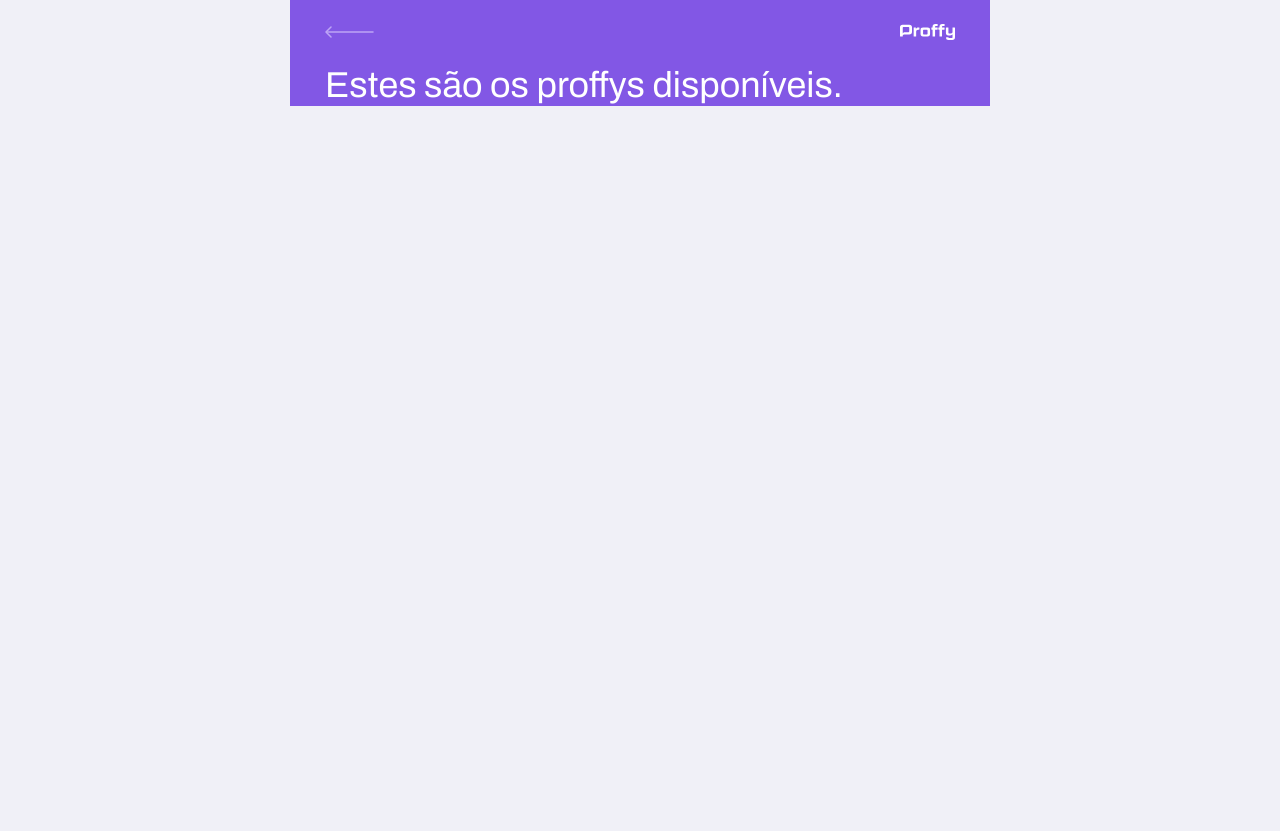
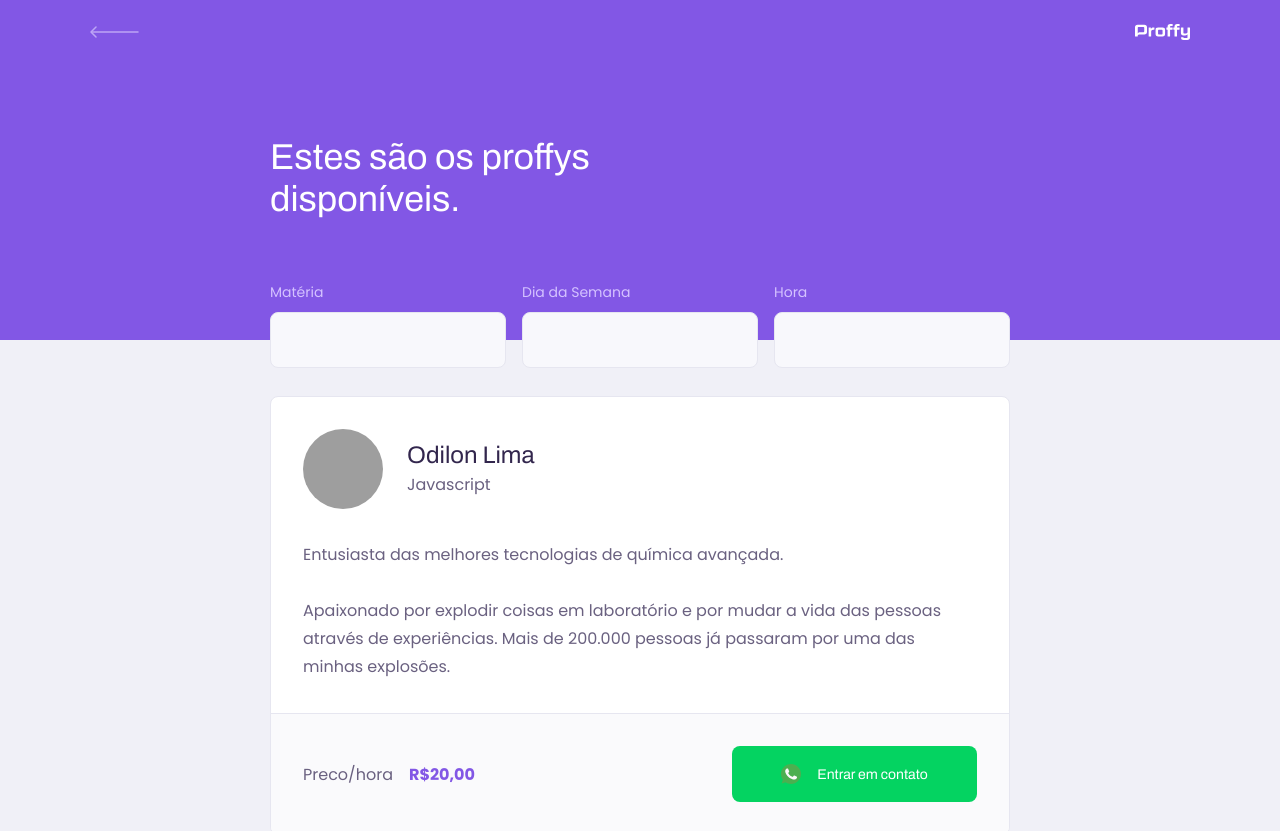
Before and after one commit to OdilonLimaNeto/NLW-2, a React (Create React App) app in the folder web/: page /study in a window 1280 px wide. Shown: the top 831 px of the page. Before the commit the page ends 800 px from the top, so only its background shows below. Built offline with nearby package versions, Linux system fonts and the light colour scheme; grey boxes are pictures that could not be loaded.

Commit message:
front-end finalized

```diff
--- a/web/src/assets/styles/global.css
+++ b/web/src/assets/styles/global.css
@@ -47,6 +47,7 @@
 button,
 textarea {
   font: 500 1.6rem Poppins;
+  color: var(--color-text-base);
 }
 
 .container {
--- a/web/src/components/PageHeader/index.tsx
+++ b/web/src/components/PageHeader/index.tsx
@@ -1 +1,33 @@
-import React from 'react'
+import React from 'react';
+import { Link } from 'react-router-dom';
+
+import backIcon from '../../assets/images/icons/back.svg'
+import logoImg from '../../assets/images/logo.svg';
+import './styles.css';
+
+interface PageHeaderProps {
+  title: string;
+}
+
+const PageHeader: React.FC<PageHeaderProps> = (props) => {
+  return (
+    <header className="page-header">
+        <div className="top-bar-container">
+          <Link to="/">
+            <img src={backIcon} alt="Voltar"/>
+          </Link>
+          <img src={logoImg} alt="Proffy"/>
+        </div>
+
+        <div className="header-content">
+          <strong>{props.title}</strong>
+
+          {props.children}
+
+        </div>
+      </header>
+  );
+
+}
+
+export default PageHeader;
--- a/web/src/components/PageHeader/styles.css
+++ b/web/src/components/PageHeader/styles.css
@@ -0,0 +1,68 @@
+
+.page-header {
+  display: flex;
+  flex-direction: column;
+  background-color:  var(--color-primary);
+
+}
+
+.page-header .top-bar-container {
+  width: 90%;
+  margin: 0 auto;
+  display: flex;
+  justify-content: space-between;
+  align-items: center;
+  color: var(--color-text-in-primary);
+  padding: 1.6rem 0
+}
+
+.page-header .top-bar-container a {
+  height: 3.2rem;
+  transition: opacity 0.2s;
+}
+
+.page-header .top-bar-container a:hover {
+  opacity: 0.6;
+}
+.page-header .top-bar-container > img {
+  height: 1.6rem;
+}
+
+.page-header .header-content {
+  width: 90%;
+  margin: 0 auto;
+  position: relative;
+  margin: 0 auto;
+}
+
+.page-header .header-content strong {
+  font: 700 3.6rem Archivo;
+  line-height: 4.2rem;
+  color: var(--color-title-in-primary);
+}
+
+@media(min-width: 700px) {
+  .page-header {
+    height: 340px;
+
+  }
+
+  .page-header .top-bar-container {
+    max-width: 1100px;
+  }
+
+  .page-header .header-content {
+    flex: 1;
+    max-width: 740px;
+    margin: 0 auto;
+    padding-bottom: 48px;
+    display: flex;
+    flex-direction: column;
+    justify-content: center;
+    text-align: flex-start;
+  }
+
+  .page-header .header-content strong {
+    max-width: 350px;
+  }
+}
--- /dev/null
+++ b/web/src/components/TeacherItem/index.tsx
@@ -0,0 +1,36 @@
+import React from 'react';
+
+import whatappIcon from '../../assets/images/icons/whatsapp.svg';
+
+import './styles.css'
+function TeacherItem() {
+  return(
+    <article className="teacher-item">
+        <header>
+          <img src="https://avatars1.githubusercontent.com/u/51898473?s=460&u=b90e299a04d6d7b510c4eee33230a3760c887ebe&v=4" alt="Odilon Lima"/>
+          <div>
+            <strong>Odilon Lima</strong>
+            <span>Javascript</span>
+          </div>
+        </header>
+        <p>
+          Entusiasta das melhores tecnologias de química avançada.
+          <br/><br/>
+          Apaixonado por explodir coisas em laboratório e por mudar a vida das pessoas através de experiências. Mais de 200.000 pessoas já passaram por uma das minhas explosões.
+        </p>
+
+        <footer>
+          <p>
+            Preco/hora
+            <strong>R$20,00</strong>
+          </p>
+          <button type="button">
+            <img src={whatappIcon} alt="Whatsapp"/>
+            Entrar em contato
+          </button>
+        </footer>
+  </article>
+  );
+}
+
+export default TeacherItem;
--- /dev/null
+++ b/web/src/components/TeacherItem/styles.css
@@ -0,0 +1,105 @@
+.teacher-item {
+  background: var(--color-box-base);
+  border: 1px solid var(--color-line-in-white);
+  border-radius: 0.8rem;
+  margin-top: 2.4rem;
+  overflow: hidden;
+}
+
+.teacher-item header {
+  padding: 3.2rem 2rem;
+  display: flex;
+  align-items: center;
+}
+
+.teacher-item header img {
+  width: 8rem;
+  height: 8rem;
+  border-radius: 50%;
+
+}
+
+.teacher-item header div {
+  margin-left: 2.4rem;
+}
+
+
+.teacher-item header div strong {
+  font: 700 2.4rem Archivo;
+  display: block;
+  color: var(--color-text-title)
+}
+
+.teacher-item header div span {
+  font: 1.6rem;
+  display: block;
+  margin-top: 0.4rem;
+}
+
+.teacher-item > p {
+  padding: 0 2rem;
+  font-size: 1.6rem;
+  line-height: 2.8rem;
+}
+
+.teacher-item footer {
+  padding: 3.2rem 2rem;
+  background: var(--color-box-footer);
+  border-top: 1px solid var(--color-line-in-white);
+  margin-top: 3.2rem;
+  display: flex;
+  align-items: center;
+  justify-content: space-between;
+}
+
+.teacher-item footer p strong {
+  color: var(--color-primary);
+  font-size: 1.6rem;
+  display: block;
+}
+
+.teacher-item footer button {
+  width: 20rem;
+  height: 5.6rem;
+  background: var(--color-secundary);
+  color: var(--color-button-text);
+  border: 0;
+  border-radius: 0.8rem;
+  cursor: pointer;
+  font: 700 1.4rem Archivo;
+  display: flex;
+  align-items: center;
+  justify-content: space-evenly;
+  transition: 0.2s;
+}
+
+.teacher-item footer button:hover {
+  background: var(--color-secundary-dark);
+}
+
+@media (min-width: 700px) {
+  .teacher-item header,
+  .teacher-item footer {
+    padding: 3.2rem;
+
+  }
+
+  .teacher-item > p {
+    padding: 0 3.2rem;
+  }
+
+  .teacher-item footer p strong {
+    display: initial;
+    margin-left: 1.6rem;
+  }
+
+  .teacher-item footer button {
+    width: 24.5rem;
+    font: 1.6rem;
+    justify-content: center;
+  }
+
+  .teacher-item footer button img {
+    margin-right: 1.6rem;
+  }
+}
--- a/web/src/pages/TeacherForm/index.tsx
+++ b/web/src/pages/TeacherForm/index.tsx
@@ -1,8 +1,11 @@
 import React from 'react'
+import PageHeader from '../../components/PageHeader';
 
 function TeacherForm () {
   return (
-    <h1>Teacher Form</h1>
+    <div id="page-teacher-form" className="container">
+      <PageHeader title="Que incrível que você quer dar aulas." />
+    </div>
   )
 }
 
--- a/web/src/pages/TeacherList/index.tsx
+++ b/web/src/pages/TeacherList/index.tsx
@@ -1,26 +1,39 @@
 import React from 'react'
-import { Link } from 'react-router-dom';
+import PageHeader from '../../components/PageHeader';
 
-import backIcon from '../../assets/images/icons/back.svg'
-import logoImg from '../../assets/images/logo.svg'
+import './styles.css';
 
-import './styles.css'
+import TeacherItem from '../../components/TeacherItem';
 
 function TeacherList () {
   return (
     <div id="page-teacher-list" className="container">
-      <header className="page-header">
-        <div className="top-bar-container">
-          <Link to="/">
-            <img src={backIcon} alt="Voltar"/>
-          </Link>
-          <img src={logoImg} alt="Proffy"/>
-        </div>
+      <PageHeader  title="Estes são os proffys disponíveis.">
+        <form id="search-teachers">
+          <div className="input-block">
+            <label htmlFor="subject">Matéria</label>
+            <input type="text" id="subject" />
+          </div>
 
-        <div className="header-content">
-          <strong>Estes são os proffys disponíveis.</strong>
-        </div>
-      </header>
+          <div className="input-block">
+            <label htmlFor="week_day">Dia da Semana</label>
+            <input type="text" id="week_day" />
+          </div>
+
+          <div className="input-block">
+            <label htmlFor="time">Hora</label>
+            <input type="text" id="time" />
+          </div>
+        </form>
+      </PageHeader>
+      <main>
+        <TeacherItem />
+        <TeacherItem />
+        <TeacherItem />
+        <TeacherItem />
+        <TeacherItem />
+        <TeacherItem />
+      </main>
     </div>
 
   )
--- a/web/src/pages/TeacherList/styles.css
+++ b/web/src/pages/TeacherList/styles.css
@@ -3,46 +3,78 @@
   height: 100vh;
 }
 
-.page-header {
-  display: flex;
-  flex-direction: column;
-  background-color:  var(--color-primary);
+#search-teachers {
+  margin-top: 1.6rem;
+  margin-bottom: 1.6rem;
+}
+
+#search-teachers label {
+  color: var(--color-text-in-primary);
+}
+
+#search-teachers .input-block {
+  position: relative;
 
 }
 
-.page-header .top-bar-container {
-  width: 90%;
-  margin: 0 auto;
-  display: flex;
-  justify-content: space-between;
-  align-items: center;
-  color: var(--color-text-in-primary);
-  padding: 1.6rem 0
+#search-teachers .input-block + .input-block {
+  margin-top: 1.4rem;
 }
 
-
-.page-header .top-bar-container a {
-  height: 3.2rem;
-  transition: opacity 0.2s;
+#search-teachers .input-block label {
+  font-size: 1.4rem;
 }
 
-.page-header .top-bar-container a:hover {
-  opacity: 0.6;
-}
-.page-header .top-bar-container > img {
-  height: 1.6rem;
+#search-teachers .input-block input {
+  width: 100%;
+  height: 5.6rem;
+  margin-top: 0.8rem;
+  border-radius: 0.8rem;
+  background: var(--color-input-background);
+  border: 1px solid var(--color-line-in-white);
+  outline: 0;
+  padding: 0 1.6rem;
+  font: 1.6rem Archivo;
+
 }
 
-.page-header .header-content {
-  width: 90%;
-  margin: 0 auto;
-  position: relative;
-  margin: 0 auto;
+#search-teachers .input-block:focus-within::after {
+  width: calc(100% - 3.2rem);
+  height: 2px;
+  content: '';
+  background: var(--color-primary-light);
+  position: absolute;
+  left: 1.6rem;
+  right: 1.6rem;
+  bottom: 0;
 }
 
-.page-header .header-content strong {
-  font: 700 3.6rem Archivo;
-  line-height: 4.2rem;
-  color: var(--color-title-in-primary);
+#page-teacher-list main {
+  margin: 3.2rem auto;
+  width: 90%;
 
 }
+
+@media(min-width: 700px) {
+  #page-teacher-list {
+    max-width: 100%;
+  }
+
+  #search-teachers {
+    display: grid;
+    grid-template-columns: repeat(3, 1fr);
+    column-gap: 16px;
+    position: absolute;
+    bottom: -44px;
+  }
+
+  #search-teachers .input-block + .input-block {
+    margin-top: 0;
+  }
+
+  #page-teacher-list main {
+    padding: 3.2rem 0;
+    max-width: 740px;
+    margin: 0 auto;
+  }
+}
```
